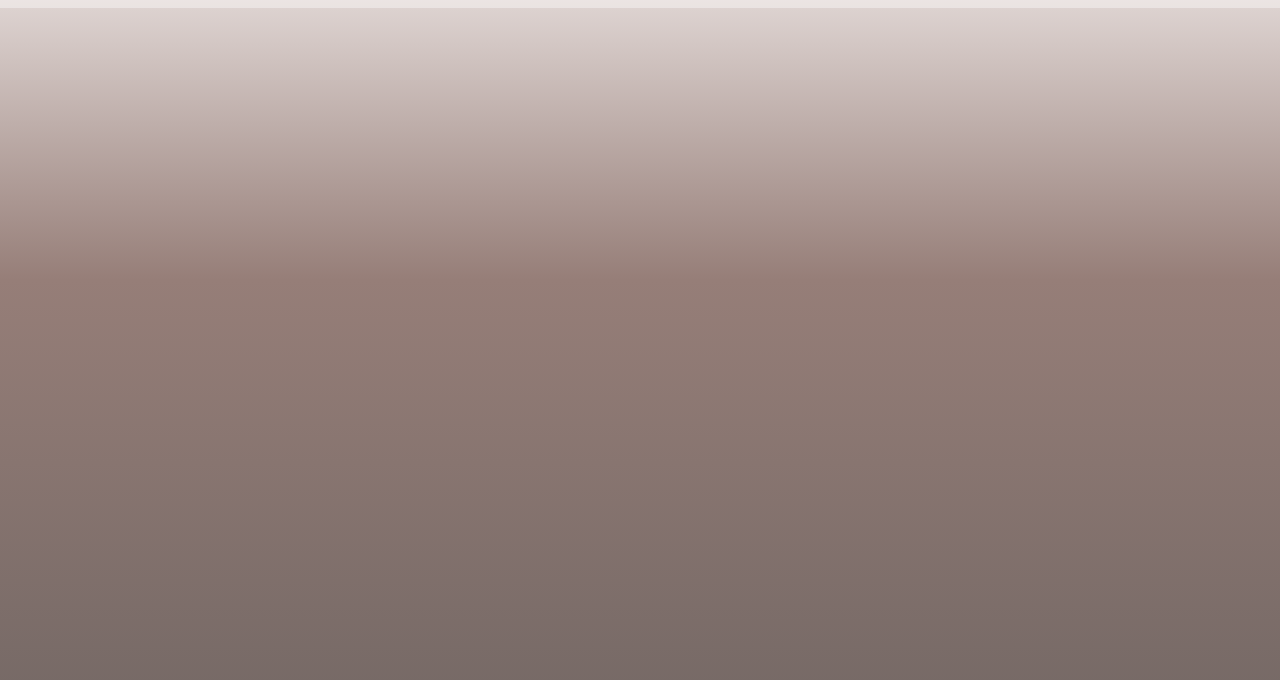
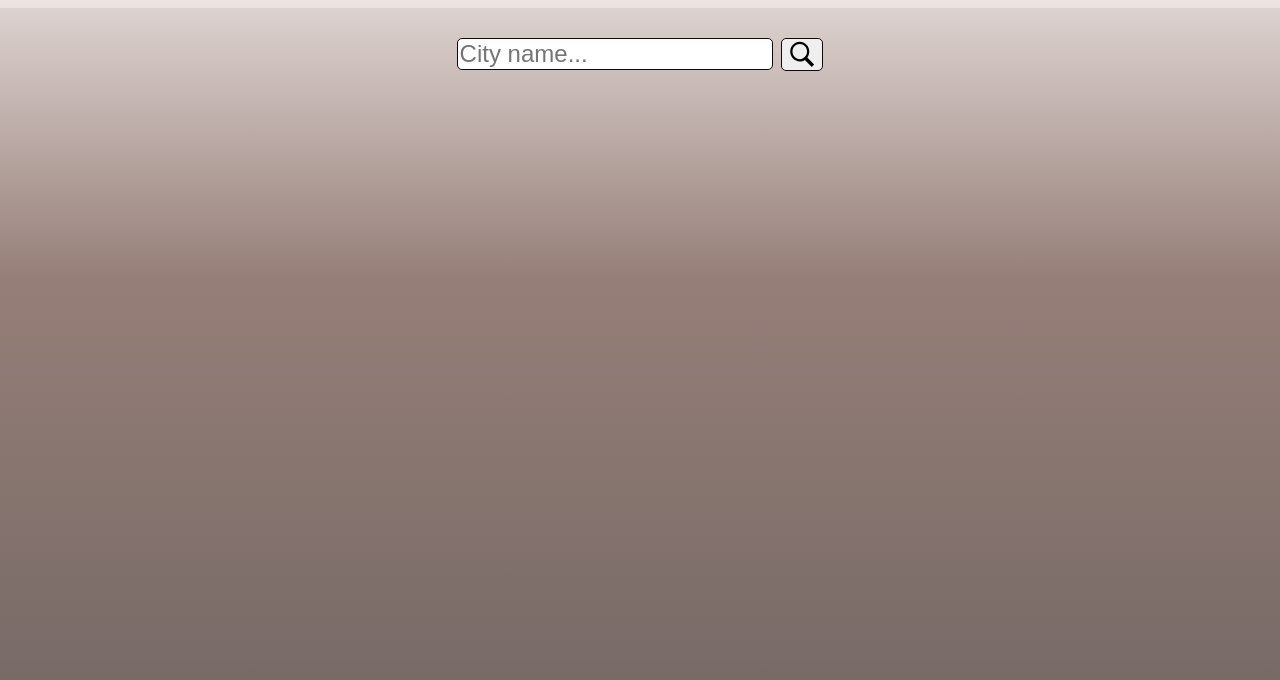
Before and after one commit to lagartaSadia/openweather, a website built with Vite: page index.html in a window 1280 px wide. Shown: the part 120-800 px from the top of the page. Built offline with nearby package versions, Linux system fonts and the light colour scheme; files whose address does not match are found by name.

Commit message:
added search area and style it

```diff
--- a/index.html
+++ b/index.html
@@ -9,7 +9,7 @@
     <header id="header">
       <div class="header-left">
         <img
-          src="./icons/cloud-bolt.svg"
+          src="./icons/sun.svg"
           alt="clout bolt"
           class="weather-icon large"
           data-current-icon
@@ -53,6 +53,17 @@
         </div>
       </div>
     </header>
+    <aside class="search">
+      <input
+        type="text"
+        id="city-name"
+        aria-label="Input city name here to search"
+        placeholder="City name..."
+      />
+      <button type="submit" id="search-button" aria-label="Submit button">
+        <img src="./icons/search.svg" alt="Search icon button" />
+      </button>
+    </aside>
     <script type="module" src="/main.js"></script>
   </body>
 </html>
--- a/style.css
+++ b/style.css
@@ -71,3 +71,29 @@ body {
 .value-sub-info {
   font-weight: lighter;
 }
+
+.search {
+  margin: 30px 0;
+  display: flex;
+  align-items: center;
+  justify-content: center;
+  gap: 0.5rem;
+}
+
+#city-name {
+  font-size: 1.5rem;
+  border: 1px solid rgb(17, 10, 9);
+  border-radius: 5px;
+}
+
+#search-button {
+  display: flex;
+  justify-content: center;
+  align-items: center;
+  border: 1px solid rgb(17, 10, 9);
+  border-radius: 5px;
+}
+
+#search-button > img {
+  height: 1.8rem;
+}
```
Also changed, not shown: public/icons/search.svg (added).
